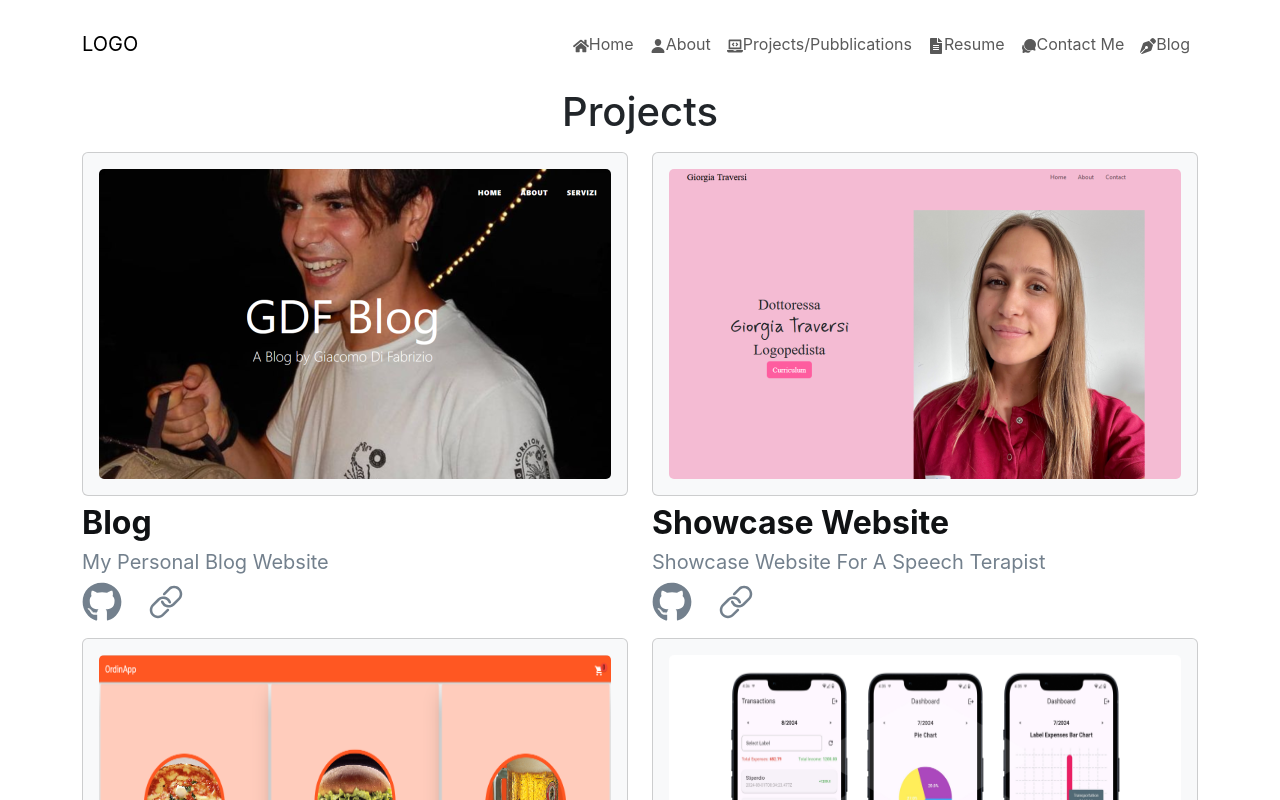
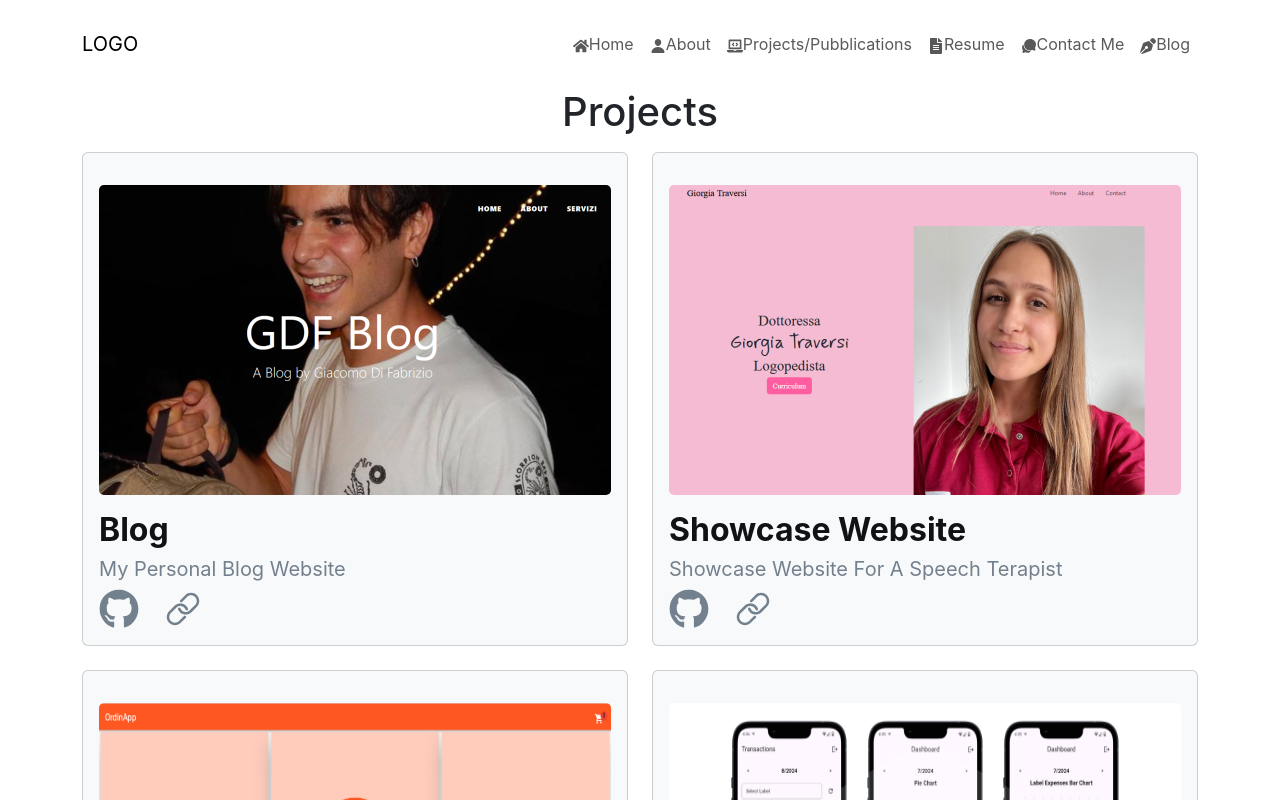
Before and after one commit to GiacomoDiFa/PortfolioGDF, a React (Create React App) app: page /PortfolioGDF/projects in a window 1280 px wide. Shown: the top 800 px of the page. Built offline with nearby package versions, Linux system fonts and the light colour scheme; the HTML template or start-up script is replaced by a standard one.

Commit message:
modify card projects and link cv

```diff
--- a/src/components/CardProject.js
+++ b/src/components/CardProject.js
@@ -51,6 +51,16 @@ export default function CardProject({
   }
 
   return (
+    <Card
+      bg="light"
+      text="dark"
+      style={{
+        width: isMobile ? '100%' : '100%',
+        height: isMobile ? 'auto' : 'auto',
+      }}
+      className="mb-2"
+    >
+      <Card.Body>
         <div
           style={{
             width: isMobile ? '100%' : '100%',
@@ -62,20 +72,12 @@ export default function CardProject({
           onMouseEnter={handleMouseEnter}
           onMouseLeave={handleMouseLeave}
         >
-      <Card
-        bg="light"
-        text="dark"
-        style={{
-          width: isMobile ? '100%' : '100%',
-          height: isMobile ? 'auto' : 'auto',
-        }}
-        className="mb-2"
-      >
           <Card.Body
             style={{
               display: 'flex',
               justifyContent: 'center',
               alignItems: 'center',
+              width: '100%',
             }}
           >
             <Card.Img
@@ -87,7 +89,6 @@ export default function CardProject({
               }}
             />
           </Card.Body>
-      </Card>
           <h1
             style={{
               color: '#101214',
@@ -150,5 +151,7 @@ export default function CardProject({
             )}
           </Row>
         </div>
+      </Card.Body>
+    </Card>
   )
 }
--- a/src/pages/Resume.js
+++ b/src/pages/Resume.js
@@ -1,5 +1,6 @@
 import React from 'react'
 import { Button, Col, Container, Row } from 'react-bootstrap'
+import { Link } from 'react-router-dom'
 
 function Resume() {
   return (
@@ -14,14 +15,14 @@ function Resume() {
         <Col></Col>
         <Col>
           <Button className="ps-0 pe-0 bg-warning border-warning">
-            <a
+            <Link
               className="ps-5 pe-5 pt-2 pb-2"
-              href="/CV_GiacomoDiFabrizio.pdf"
+              to={'/CV_GiacomoDiFabrizio.pdf'}
               target="_blank"
               style={{ textDecoration: 'none', color: 'white' }}
             >
               Resume
-            </a>
+            </Link>
           </Button>
         </Col>
         <Col></Col>
```
Lines whose indentation alone changed are shown as unchanged.
